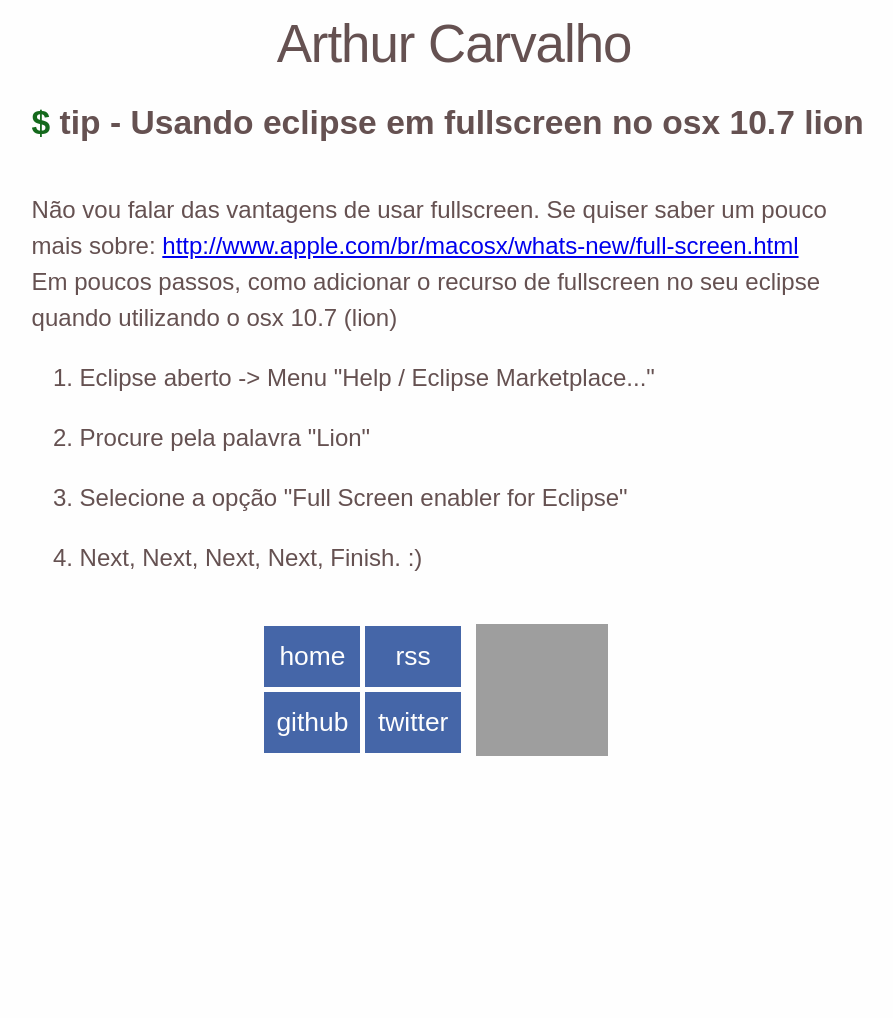
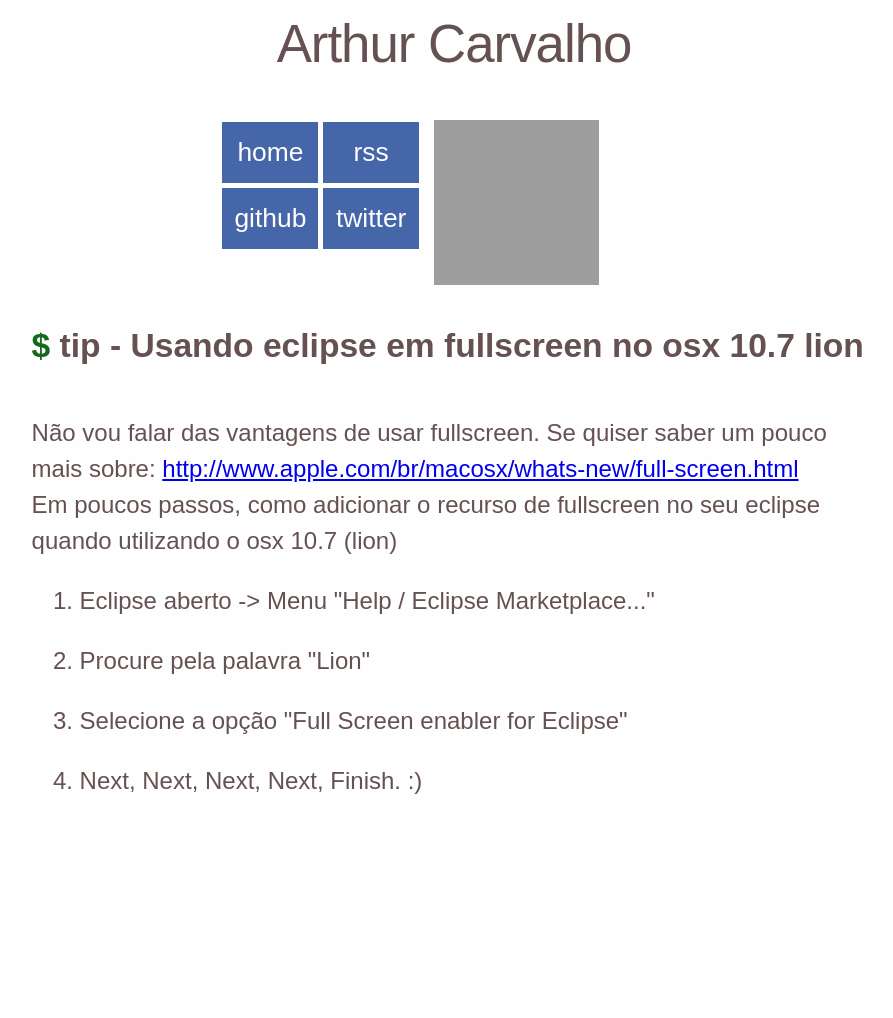
Before and after one commit to armobstatsthur/blog, a Jekyll site: the page built from _posts/from_blogspot/2012-04-18-tip-usando-eclipse-em-fullscreen-no-osx-10-7-lion.html, in a window 1280 px wide. Shown: the whole page, without its empty margins (186-1079 px from the left). Built offline with Jekyll 4.4.1, drawn with Linux system fonts in a browser that asks for light colours; before the commit the page ends 900 px from its top, so only the background shows below that; grey boxes are pictures that could not be loaded.

Commit message:
mini design refactor

```diff
--- a/_layouts/post.html
+++ b/_layouts/post.html
@@ -18,16 +18,6 @@
     <header class="header">
       <a class="huge blog-title" href="/">Arthur Carvalho</a>
     </header>
-    <article class="main-content">
-      <h2 class="page-title">
-        <span class="cifrao">$ </span><span class="posts-title">{{ page.title}}</span>
-      </h2>
-      {{ content }}
-    </article>
-
-    <div class="comentarios">
-      <div class="fb-comments" data-href="http://arthurcarvalho.com{{ page.url }}" data-width="600" data-num-posts="500" fb-xfbml-state="rendered"></div>
-    </div>
 
     <div class="me">
       <nav class="links">
@@ -45,6 +35,17 @@
       </div>
     </div>
 
+    <article class="main-content">
+      <h2 class="page-title">
+        <span class="cifrao">$ </span><span class="posts-title">{{ page.title}}</span>
+      </h2>
+      {{ content }}
+    </article>
+
+    <div class="comentarios">
+      <div class="fb-comments" data-href="http://arthurcarvalho.com{{ page.url }}" data-width="600" data-num-posts="500" fb-xfbml-state="rendered"></div>
+    </div>
+
 <div id="fb-root"></div>
 <script>(function(d, s, id) {
   var js, fjs = d.getElementsByTagName(s)[0];
--- a/css/application.css
+++ b/css/application.css
@@ -63,8 +63,9 @@
   margin-top: 1%;
 }
 
-header {
+.header {
   text-align: center;
+  margin-bottom: 1em;
 }
 
 .main-content ul, .main-content ol {
@@ -73,6 +74,7 @@
 
 .comentarios {
   margin: 0 auto;
+  min-height: 170px;
   text-align: center;
 }
 
@@ -102,7 +104,7 @@
 
 .main-content {
   clear: both;
-  margin-bottom: 2em;
+  margin-bottom: 1em;
 }
 
 .page-title {
@@ -114,18 +116,17 @@
 }
 
 .me {
-  max-width: 16em;
   overflow: hidden;
-  margin: 2em auto 0;
+  margin: 0 auto;
+  max-width: 8.5em;
 }
 
 .container-da-foto {
-  float: left;
-  width: 5.5em;
+  width: 7.5em;
 }
 
 .minha-foto {
-  margin-left: 0.5em;
+  margin: 1em .5em 0;
   max-width: 100%;
 }
 
@@ -167,7 +168,6 @@
 }
 
 .links {
-    float: left;
 }
 
 .links ul {
@@ -193,15 +193,33 @@
   color: #FEFEFE;
 }
 
+/*	Tablet Layout: 768px. */
+@media only screen and (min-width: 45em) {
+
+  body {
+    font: 1.3em/1.5em 'Arial', sans-serif;
+  }
+
+  .me {
+    max-width: 19.5em;
+  }
+
+  .container-da-foto {
+    width: auto;
+  }
+
+  .minha-foto {
+    margin: 0 .5em;
+  }
+}
+
 /*	Desktop: 320px. */
-@media only screen and (min-width: 992px) {
+@media only screen and (min-width: 62em) {
 
   body {
     font: 1.5em/1.5em 'Arial', sans-serif;
-    background: #FEFEFE;
-    color: #655151;
+    margin: 0 auto;
     width: 70%;
-    margin: 0 auto;
   }
 
   .page-title {
@@ -213,11 +231,19 @@
   }
 }
 
-/*	Tablet Layout: 768px. */
-@media only screen and (min-width: 768px) and (max-width: 991px) {
+@media only screen and (min-width: 100em) {
 
   body {
-    font: 1.3em/1.5em 'Arial', sans-serif;
+    font: 1.7em/1.5em 'Arial', sans-serif;
+    width: 80%;
+  }
+
+  .page-title {
+    margin: 1em 0 1.5em;
+  }
+
+  .me {
+    margin: 2em auto 0;
   }
 }
 
@@ -226,18 +252,6 @@
 
   body {
     font: 1.2em/1.5em 'Arial', sans-serif;
-  }
-}
-
-/*	Android minimals Layout: 480px. */
-@media only screen and (max-width: 290px) {
-
-  .minha-foto {
-    display: none;
-  }
-
-  .links {
-    margin-left: 2.5em;
   }
 }
 
```
Also changed, not shown: _layouts/main.html (+7 -4 lines).
